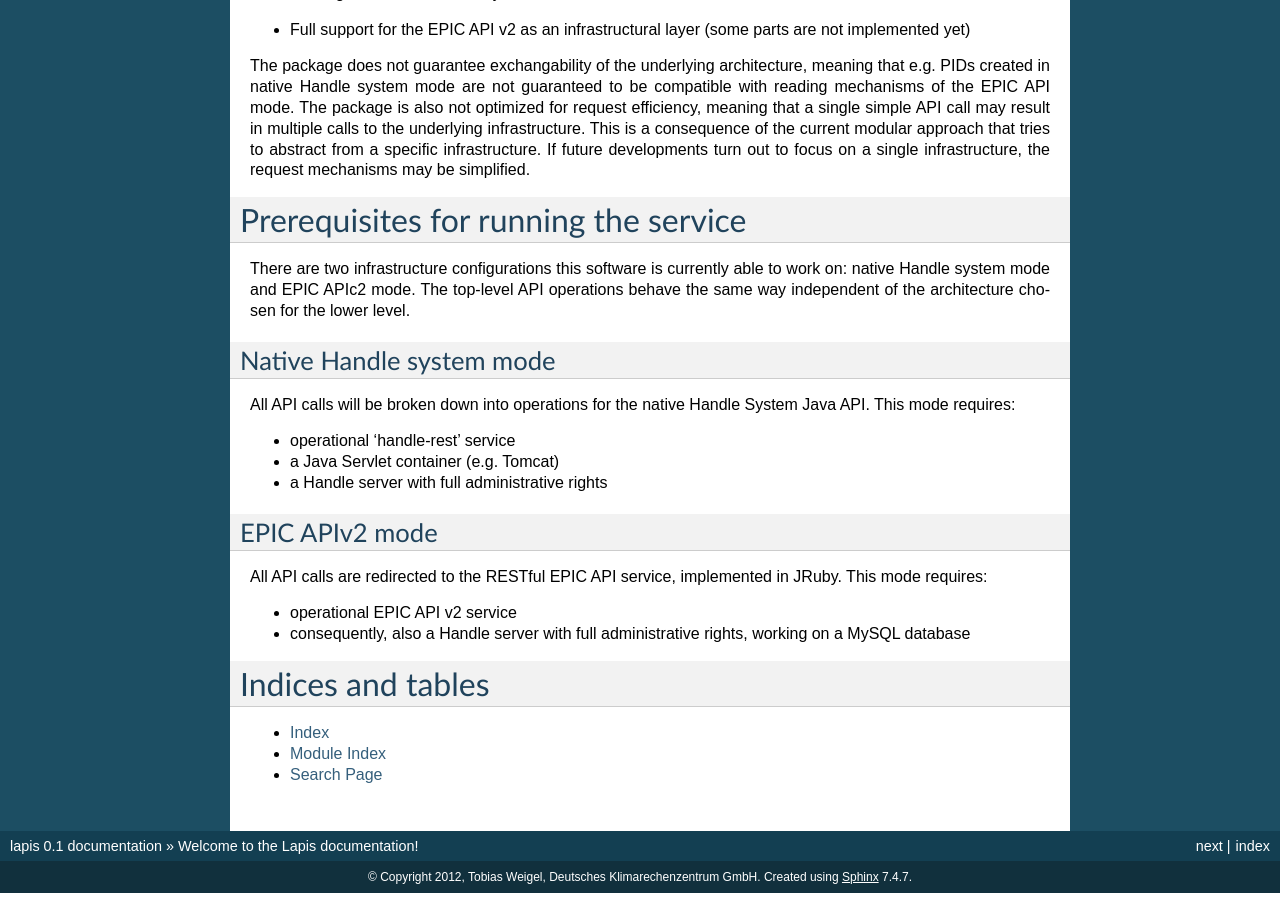
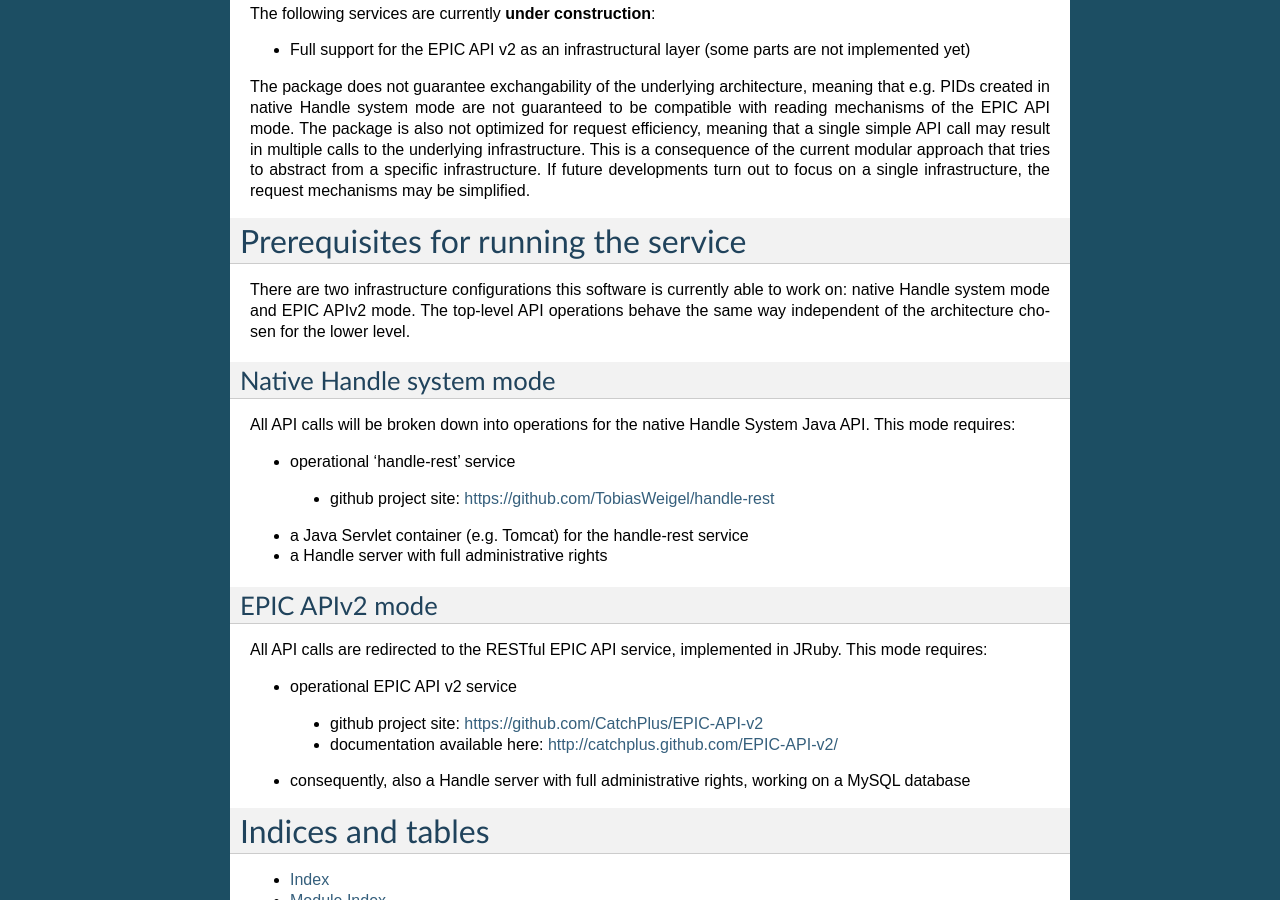
Before and after one commit to TobiasWeigel/lapis, a Sphinx documentation site: the page built from docs/source/index.rst, in a window 1280 px wide and 900 px high, scrolled down 688 px. Built offline with Sphinx 7.4.7, drawn with Linux system fonts in a browser that asks for light colours; some of the changed text lies outside the part shown.

```diff
--- a/docs/source/index.rst
+++ b/docs/source/index.rst
@@ -44,7 +45,7 @@ The package is also not optimized for request efficiency, meaning that a single
 Prerequisites for running the service
 =====================================
 
-There are two infrastructure configurations this software is currently able to work on: native Handle system mode and EPIC APIc2 mode.
+There are two infrastructure configurations this software is currently able to work on: native Handle system mode and EPIC APIv2 mode.
 The top-level API operations behave the same way independent of the architecture chosen for the lower level.
 
 Native Handle system mode
@@ -54,7 +55,10 @@ All API calls will be broken down into operations for the native Handle System J
 This mode requires:
 
 * operational 'handle-rest' service
-* a Java Servlet container (e.g. Tomcat)
+
+ * github project site: https://github.com/TobiasWeigel/handle-rest
+
+* a Java Servlet container (e.g. Tomcat) for the handle-rest service
 * a Handle server with full administrative rights
 
 EPIC APIv2 mode
@@ -64,6 +68,10 @@ All API calls are redirected to the RESTful EPIC API service, implemented in JRu
 This mode requires:
 
 * operational EPIC API v2 service
+
+ * github project site: https://github.com/CatchPlus/EPIC-API-v2
+ * documentation available here: http://catchplus.github.com/EPIC-API-v2/
+
 * consequently, also a Handle server with full administrative rights, working on a MySQL database
 
 
```
Also changed, not shown: other parts of docs/source/index.rst (+1 -0 lines), docs/source/highlevelarchitecture.rst (added, +21 -0 lines), docs/source/figures/lapis-stack.png (added), 1 other file.
